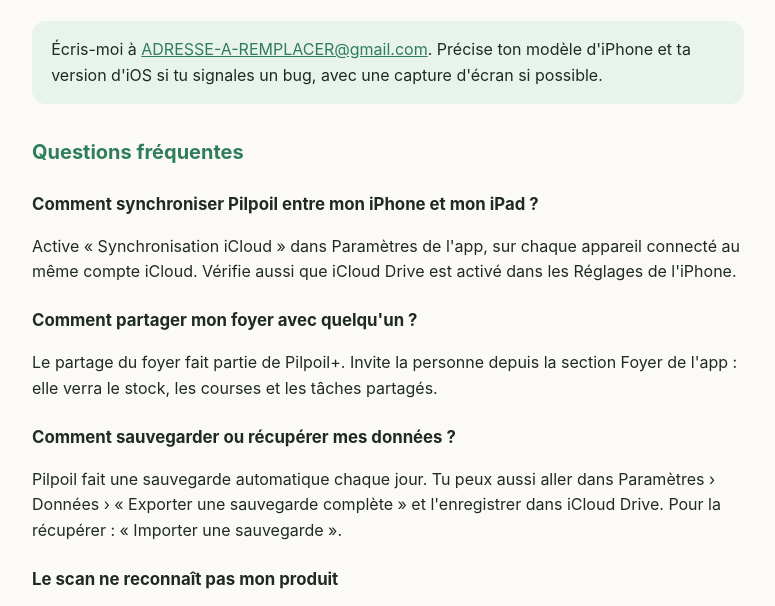
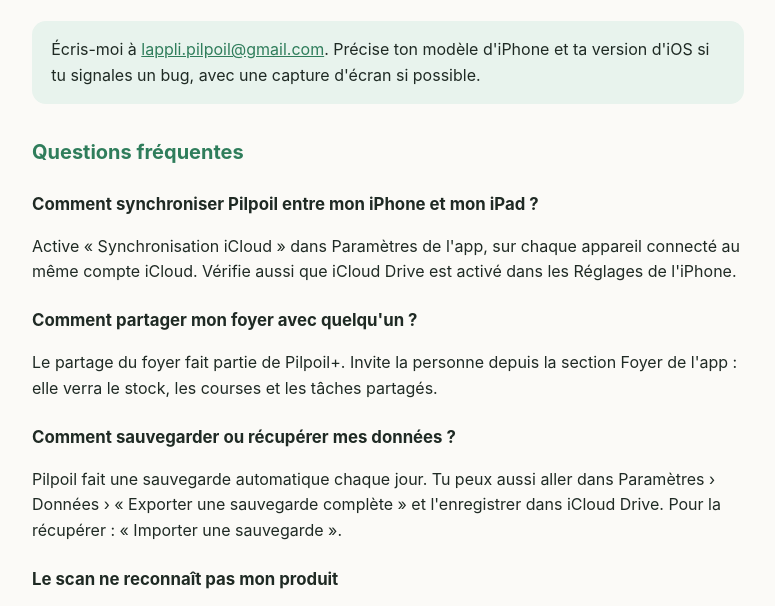
Before and after one commit to lappli-pilpoil/pilpoil, a plain HTML site: page assistance.html in a window 1280 px wide. Shown: the part 189-795 px from the top of the page, without its empty margins (252-1027 px from the left). Drawn offline with Linux system fonts and the light colour scheme.

Commit message:
Update assistance.html

```diff
--- a/assistance.html
+++ b/assistance.html
@@ -19,7 +19,7 @@
     <p class="sous-titre">Une question, un bug, une idée ? Je lis tous les messages.</p>
 
     <div class="encadre">
-      Écris-moi à <a href="mailto:ADRESSE-A-REMPLACER@gmail.com">ADRESSE-A-REMPLACER@gmail.com</a>. Précise ton modèle d'iPhone et ta version d'iOS si tu signales un bug, avec une capture d'écran si possible.
+      Écris-moi à <a href="mailto:lappli.pilpoil@gmail.com">lappli.pilpoil@gmail.com</a>. Précise ton modèle d'iPhone et ta version d'iOS si tu signales un bug, avec une capture d'écran si possible.
     </div>
 
     <h2>Questions fréquentes</h2>
```
